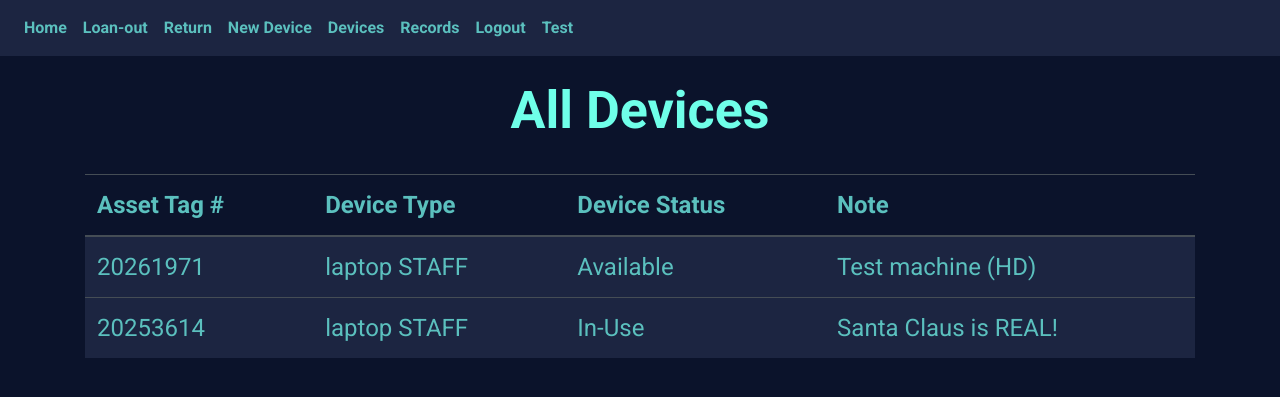
After one commit to AquanaOXIN/Test_LoanerTracker, a Flask app: page /devices in a window 1280 px wide. The commit adds this page. Shown: the top 397 px of the page. Run offline with Flask 3, Linux system fonts and the light colour scheme; a user stored in the database is signed in; data comes from the database, SQL or seed files in the repository; both versions use the stored data as it was after the commit; some libraries are stand-ins or nearby versions.

Commit message:
Made eyeball functioning

```diff
--- a/LoanerTrackerWebApp/website/auth.py
+++ b/LoanerTrackerWebApp/website/auth.py
@@ -15,7 +15,6 @@ def login():
         ### TO BE CHANGED
         secret_code = request.form.get('secretCode')
         if check_password_hash(secret_hash, secret_code):
-
             ### TO BE CHANGED
             user = User.query.filter_by(id=0).first()
             flash('Logged in successfully!', category='success')
--- a/LoanerTrackerWebApp/website/models.py
+++ b/LoanerTrackerWebApp/website/models.py
@@ -19,7 +19,8 @@ class Record(db.Model):
     asset_tag = db.Column(db.Integer, db.ForeignKey('device.asset_tag'))
     ticket_number = db.Column(db.String(150))
     tech_name = db.Column(db.String(150), db.ForeignKey('technician.name'))
-    out_date = db.Column(db.DateTime(timezone=True), default=func.now())
+    out_date = db.Column(db.DateTime(timezone=True))
+    in_date = db.Column(db.DateTime(timezone=True))
     note = db.Column(db.String(10000))
 
 # class Ticket_History(db.Model):
--- a/LoanerTrackerWebApp/website/static/styles.css
+++ b/LoanerTrackerWebApp/website/static/styles.css
@@ -102,7 +102,12 @@ i.eyeball {
     font-weight: bold;
 }
 
-.table.table-dark {
+.div-scrollable {
+    white-space: nowrap;
+    overflow-x: auto;
+}
+
+.table.table-dark.table-hover {
     background-color:#1C2541;
     color:#5BC0BE;
     font-size: 3vmin;
@@ -111,14 +116,11 @@ i.eyeball {
 .table.table-dark.table-hover thead tr {
     background-color:#0B132B;
     color:#5BC0BE;
-    font-size: 3vmin;
 }
 
 .table.table-dark.table-hover tbody tr:hover{
     background-color:#0B132B;
     color:#6FFFE9;
-    font-size: 3vmin;
-    font-weight: bold;
 }
 
 .alert.alert-danger {
--- a/LoanerTrackerWebApp/website/templates/base.html
+++ b/LoanerTrackerWebApp/website/templates/base.html
@@ -43,7 +43,9 @@
           {% if user.is_authenticated %}
           <a class="nav-item nav-link" id="home" href="/">Home</a>
           <a class="nav-item nav-link" id="loanOut" href="/loan-out">Loan-out</a>
+          <a class="nav-item nav-link" id="turnIn" href="/turn-in">Return</a>
           <a class="nav-item nav-link" id="addDevice" href="/add-device">New Device</a>
+          <a class="nav-item nav-link" id="devices" href="/devices">Devices</a>
           <a class="nav-item nav-link" id="records" href="/records">Records</a>
           <a class="nav-item nav-link" id="logout" href="/logout">Logout</a>
           {% else %}
--- /dev/null
+++ b/LoanerTrackerWebApp/website/templates/devices.html
@@ -0,0 +1,34 @@
+{% extends "base.html" %}
+{% block title %}Devices{% endblock %}
+{% block customNav %}
+{% endblock %}
+{% block content %}
+<br />
+<h3 align="center">All Devices</h3>
+<br />
+<div class="div-scrollable">
+    <table class="table table-dark table-hover">
+        <thead>
+            <tr>
+                <th>Asset Tag #</th>
+                <th>Device Type</th>
+                <th>Device Status</th>
+                <th>Note</th>
+            </tr>
+        </thead>
+        <tbody>
+            {% for device in devices %}
+            <tr>
+                <td>{{ device.asset_tag }}</td>
+                <td>{{ device.device_type }}</td>
+                <td>{{ device.device_status }}</td>
+                <td>{{ device.note }}</td>
+                <!-- Add more table data as needed -->
+            </tr>
+            {% endfor %}
+        </tbody>
+    </table>
+</div>
+
+<br />
+{% endblock %}
--- a/LoanerTrackerWebApp/website/templates/login.html
+++ b/LoanerTrackerWebApp/website/templates/login.html
@@ -23,7 +23,6 @@
     <button type="submit" class="btn btn-primary">Login</button>
   </div>
 </form>
-{% endblock %}
 
 <script type="text/javascript">
   const visibilityBtn = document.getElementById("visibilityBtn")
@@ -41,3 +40,5 @@
     }
   }
 </script>
+
+{% endblock %}
--- a/LoanerTrackerWebApp/website/views.py
+++ b/LoanerTrackerWebApp/website/views.py
@@ -30,6 +30,12 @@ def home():
 def records():
     records = Record.query.all()
     return render_template("records.html", records=records, boolean=test_mode, user=current_user)
+
+@views.route('/devices')
+@login_required
+def devices():
+    devices = Device.query.all()
+    return render_template("devices.html", devices=devices, boolean=test_mode, user=current_user)
 
 @views.route('/loan-out', methods=['GET', 'POST'])
 @login_required
@@ -64,6 +70,50 @@ def loan_out():
         return redirect(url_for('views.loan_out'))
 
     return render_template("loan-out.html", boolean=test_mode, user=current_user)
+
+@views.route('/turn-in', methods=['GET', 'POST'])
+@login_required
+def turn_in():
+    if request.method == 'POST':
+        asset_tag = request.form.get('assetTag')
+        ticket_number = request.form.get('ticketNumber')
+        tech_name = request.form.get('techName')
+        # current_time = datetime.now(tz=None)
+        time_string = datetime.now().strftime('%Y-%m-%d %H:%M:%S')
+        current_time = pd.to_datetime(time_string).to_pydatetime()
+        return_note = request.form.get('note')
+
+        record = Record.query.filter_by(asset_tag=asset_tag, ticket_number=ticket_number).first()
+        # device = Device.query.filter_by(asset_tag=asset_tag).first()
+        if record:
+            device = Device.query.filter_by(asset_tag=asset_tag).first()
+            if device.device_status == IS_INUSE:
+                record.in_date = current_time
+                device.device_status = IS_AVAILABLE
+                # Update the note
+                record.note += " || Return note: " + return_note
+                # If it's not returned by the same tech as it's loaned out, update it into the note
+                if tech_name != record.tech_name:
+                    record.note += " || Returned by: " + tech_name
+                db.session.commit()
+                flash('Loaner '+ asset_tag +' has been successfully returned!', category='success')
+            elif device.device_status == IS_AVAILABLE:
+                flash('Loaner '+ asset_tag +' is not loaned out!', category='error')
+            elif device.device_status == IS_RETIRED:
+                flash('Loaner '+ asset_tag +' is already marked as RETIRED!', category='error')
+            elif device.device_status == IS_UNKNOWN:
+                flash('Loaner '+ asset_tag +' status missing, please see admin!', category='error')
+            else:
+                flash('Something went wrong!', category='error')
+        else:
+            # new_record = Device(asset_tag=asset_tag, tech_name=tech_name, current_ticket=current_ticket, out_date=current_time)
+            # db.session.add(new_record)
+            # db.session.commit()
+            flash('Cannot locate the loan-out record for the device corresponding to the ticket!', category='error')
+
+        return redirect(url_for('views.turn_in'))
+
+    return render_template("turn-in.html", boolean=test_mode, user=current_user)
 
 
 @views.route('/add-device', methods=['GET','POST'])
```
Also changed, not shown: LoanerTrackerWebApp/website/templates/records.html (+6 -1 lines), LoanerTrackerWebApp/instance/loaner.db, Readme.md. Lines whose indentation alone changed are shown as unchanged.
